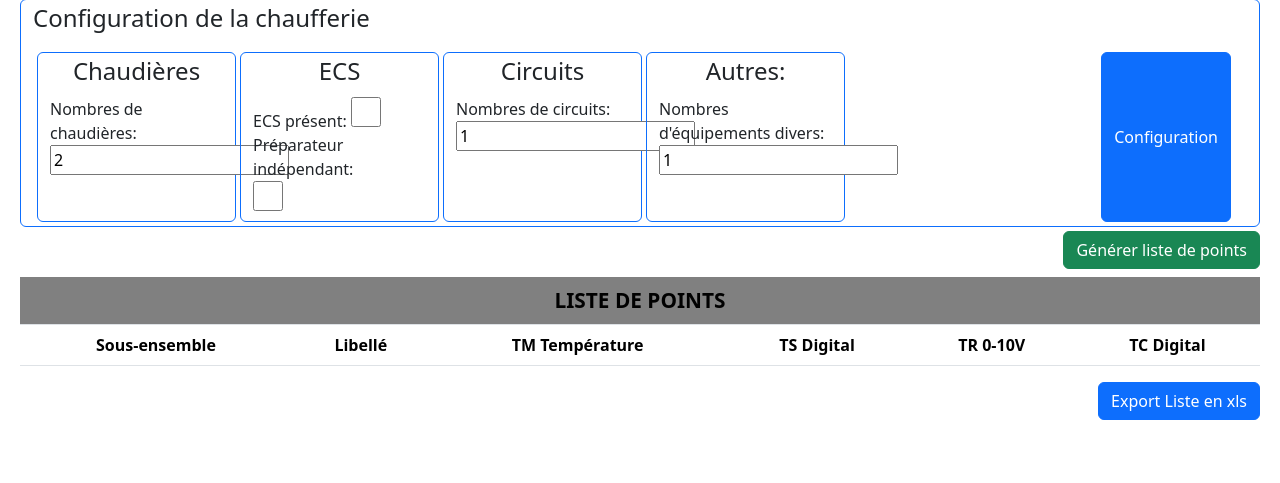
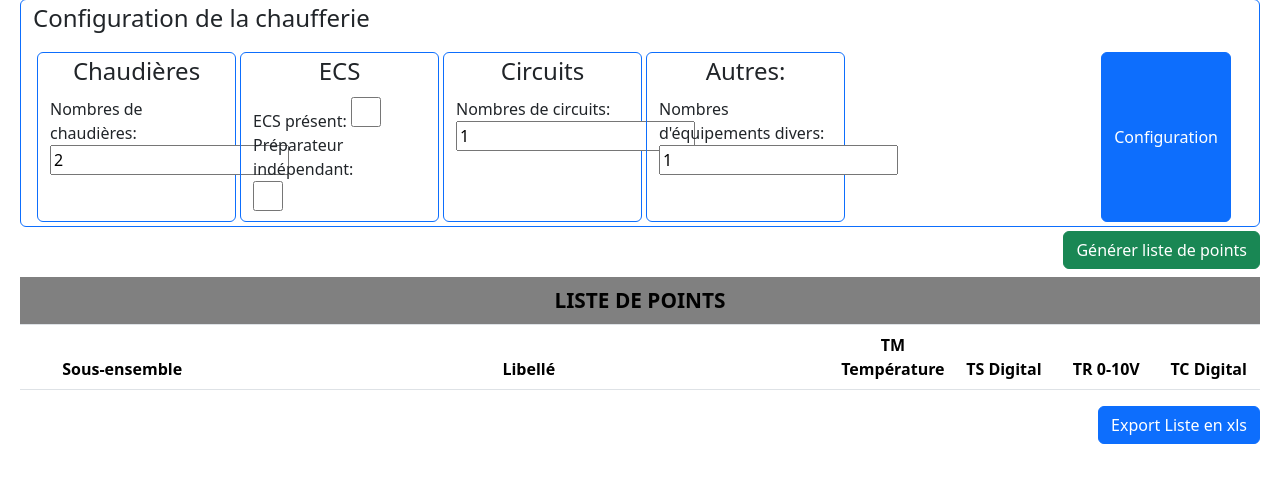
Before and after one commit to Nickoscos/syscoApp, a Django app: page /polls/ in a window 1280 px wide. Shown: the part 285-768 px from the top of the page. Run offline with Django 3.2, Linux system fonts and the light colour scheme; data comes from the database, SQL or seed files in the repository; both versions use the stored data as it was after the commit; lists and menus that the app fills with data are empty; some libraries are stand-ins or nearby versions.

Commit message:
longeur champs tableau liste de points

```diff
--- a/src/polls/templates/polls/chaufferie.html
+++ b/src/polls/templates/polls/chaufferie.html
@@ -251,33 +251,33 @@
                     <th colspan="6" style="background-color: gray; font-size: 1.3em;">LISTE DE POINTS</th>
                 </tr>
                 <tr style="background-color: gray;">
-                    <th>Sous-ensemble</th>
-                    <th>Libellé</th>
-                    <th>TM Température</th>
-                    <th>TS Digital</th>
-                    <th>TR 0-10V</th>
-                    <th>TC Digital</th>
+                    <th class="col-2">Sous-ensemble</th>
+                    <th class="col-6">Libellé</th>
+                    <th class="col-1">TM Température</th>
+                    <th class="col-1">TS Digital</th>
+                    <th class="col-1">TR 0-10V</th>
+                    <th class="col-1">TC Digital</th>
                 </tr>
             </thead>
             <tbody>
                 {% for l in listePts.pts %}
                     {% if forloop.last %}
                     <tr style="background-color: gray;">
-                        <td>{{ l.equip }}</td>
-                        <td>{{ l.libelle }}</td>
-                        <td>{{ l.TM }}</td>
-                        <td>{{ l.TS }}</td>
-                        <td>{{ l.TR }}</td>
-                        <td>{{ l.TC }}</td>
+                        <td class="col-2">{{ l.equip }}</td>
+                        <td class="col-6">{{ l.libelle }}</td>
+                        <td class="col-1">{{ l.TM }}</td>
+                        <td class="col-1">{{ l.TS }}</td>
+                        <td class="col-1">{{ l.TR }}</td>
+                        <td class="col-1">{{ l.TC }}</td>
                     </tr>
                     {% else %}
                     <tr>
-                        <td><input name="nomEquip{{ forloop.counter0 }}" id="nomEquip{{ forloop.counter0 }}" type="text" value="{{ l.equip }}"></td>
-                        <td><input name="libelle{{ forloop.counter0 }}" id="libelle{{ forloop.counter0 }}" type="text" value="{{ l.libelle }}"></td>
-                        <td><input name="TM{{ forloop.counter0 }}" id="TM{{ forloop.counter0 }}" type="number" value="{{ l.TM }}"></td>
-                        <td><input name="TS{{ forloop.counter0 }}" id="TS{{ forloop.counter0 }}" type="number" value="{{ l.TS }}"></td>
-                        <td><input name="TR{{ forloop.counter0 }}" id="TR{{ forloop.counter0 }}" type="number" value="{{ l.TR }}"></td>
-                        <td><input name="TC{{ forloop.counter0 }}" id="TC{{ forloop.counter0 }}" type="number" value="{{ l.TC }}"></td>
+                        <td class="col-2"><input name="nomEquip{{ forloop.counter0 }}" id="nomEquip{{ forloop.counter0 }}" type="text" style="width: 100%;" value="{{ l.equip }}"></td>
+                        <td class="col-6"><input name="libelle{{ forloop.counter0 }}" id="libelle{{ forloop.counter0 }}" type="text" style="width: 100%;" value="{{ l.libelle }}"></td>
+                        <td class="col-1"><input name="TM{{ forloop.counter0 }}" id="TM{{ forloop.counter0 }}" type="number" value="{{ l.TM }}"></td>
+                        <td class="col-1"><input name="TS{{ forloop.counter0 }}" id="TS{{ forloop.counter0 }}" type="number" value="{{ l.TS }}"></td>
+                        <td class="col-1"><input name="TR{{ forloop.counter0 }}" id="TR{{ forloop.counter0 }}" type="number" value="{{ l.TR }}"></td>
+                        <td class="col-1"><input name="TC{{ forloop.counter0 }}" id="TC{{ forloop.counter0 }}" type="number" value="{{ l.TC }}"></td>
                     </tr>
                     {% endif %}
                 {% endfor %}
```
Also changed, not shown: src/polls/ListePTS/listePts.py (+10 -6 lines), src/db.sqlite3.
